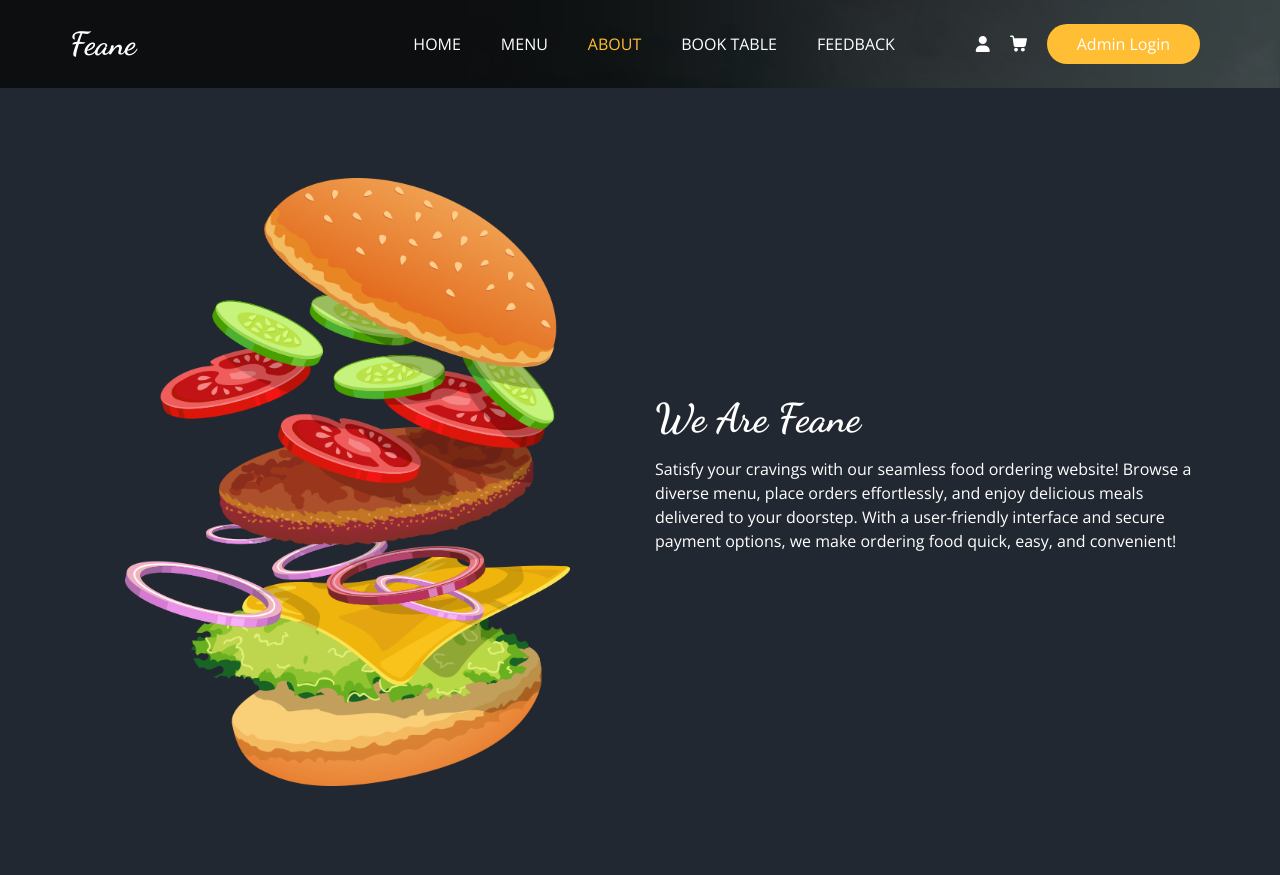
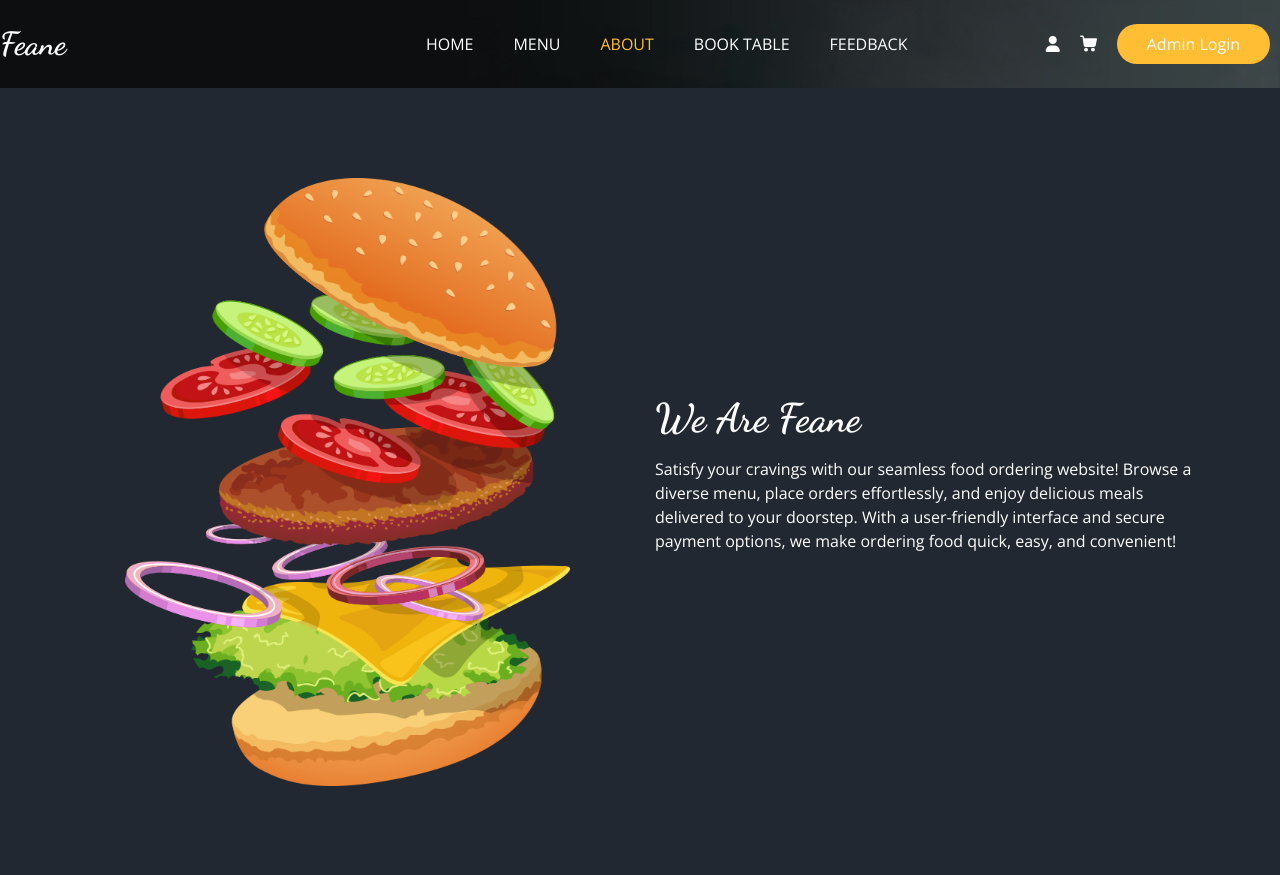
Before and after one commit to Priyajha4203/Restaurant, a Django app: page /about in a window 1280 px wide. Shown: the top 875 px of the page. Run offline with Django 5.2, Linux system fonts and the light colour scheme; data comes from the database, SQL or seed files in the repository; some libraries are stand-ins or nearby versions.

Commit message:
updated bash.html

```diff
--- a/Restaurant_Project/Template/base.html
+++ b/Restaurant_Project/Template/base.html
@@ -44,7 +44,7 @@
     </div>
     <!-- header section strats -->
     <header class="header_section">
-      <div class="container">
+      <div class="conta">
         <nav class="navbar navbar-expand-lg custom_nav-container ">
           <a class="navbar-brand" href="{% url "Home" %}">
             <span>
```
